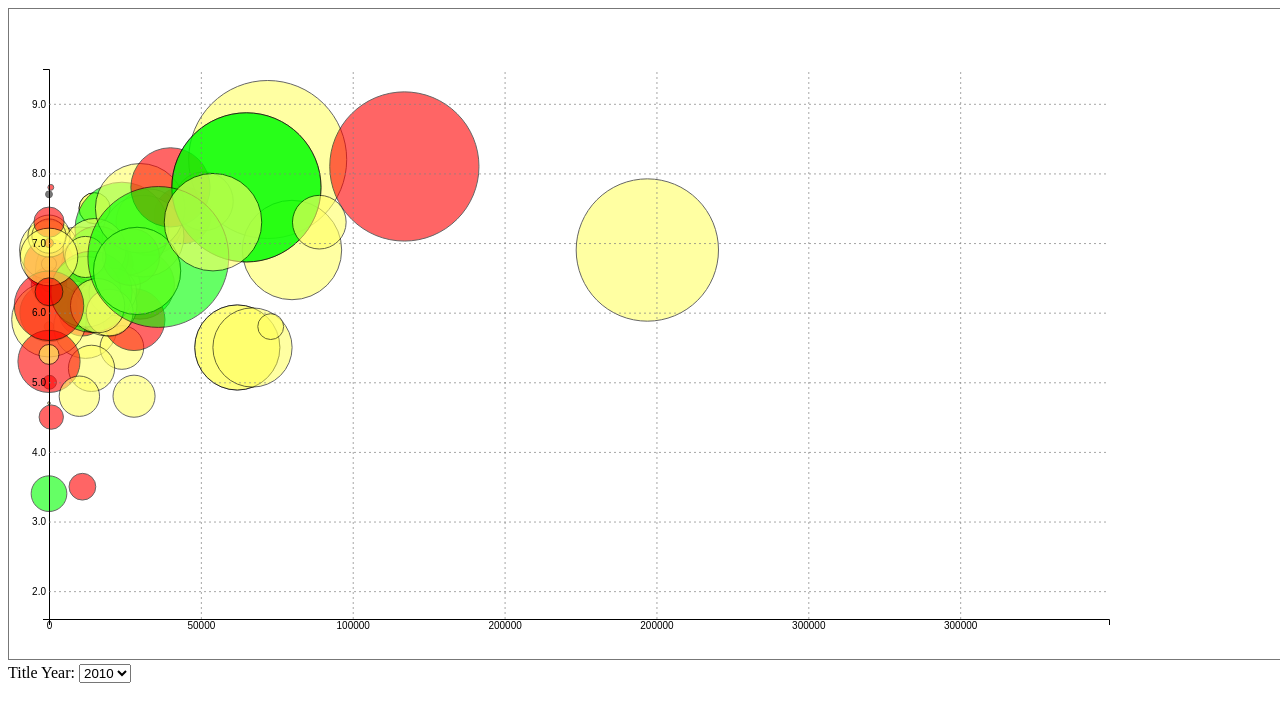
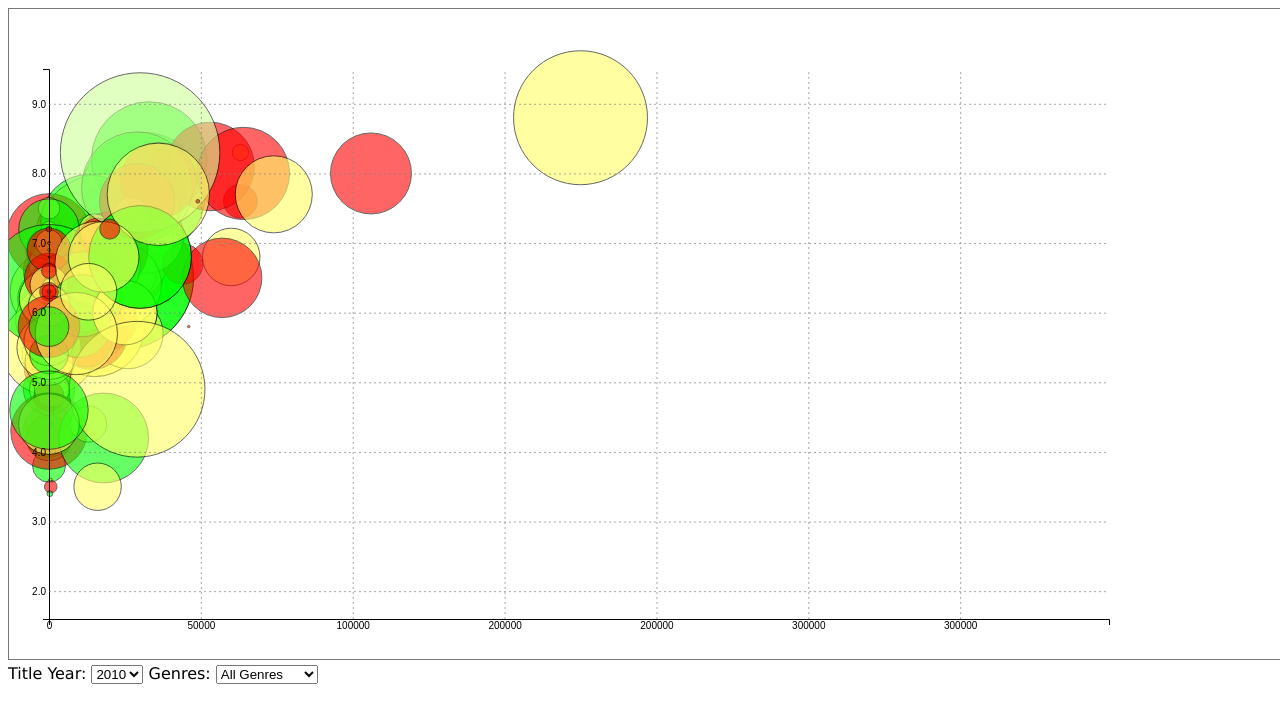
Before and after one commit to kevin180git/CS4460, a plain HTML site: page index.html in a window 1280 px wide. Shown: the top 722 px of the page. Drawn offline with nearby package versions, Linux system fonts and the light colour scheme.

Commit message:
added drop down for genre, seems to work now again

```diff
--- a/css/style.css
+++ b/css/style.css
@@ -28,3 +28,7 @@
 .bChart:hover text {
     visibility: visible;
 }
+
+#dropDown {
+    font-family: Verdana;
+}
--- a/index.html
+++ b/index.html
@@ -10,7 +10,7 @@
         <svg width="1400" height="650" style="border: 1px solid #777;">
         </svg>
 
-        <div>
+        <div id = "dropDown">
             <label for="yearSelect">Title Year: </label>
             <select class="custom-select" id="yearSelect" onchange="onYearChanged()">
               <option selected value="2010">2010</option>
@@ -20,6 +20,39 @@
               <option value="2014">2014</option>
               <option value="2015">2015</option>
               <option value="2016">2016</option>
+              <option value="All">All</option>
+
+            </select>
+
+            <label for="genreSelect">Genres: </label>
+            <select class="custom-select" id="genreSelect" onchange="onGenreChanged()">
+              <option selected value="All Genres">All Genres</option>
+              <option value="Comedy">Comedy</option>
+              <option value="Drama">Drama</option>
+              <option value="Romance">Romance</option>
+              <option value="Biography">Biography</option>
+              <option value="Sport">Sport</option>
+              <option value="Action">Action</option>
+              <option value="Adventure">Adventure</option>
+              <option value="History">History</option>
+              <option value="War">War</option>
+              <option value="Horror">Horror</option>
+              <option value="Mystery">Mystery</option>
+              <option value="Thriller">Thriller</option>
+              <option value="Sci-Fi">Sci-Fi</option>
+              <option value="Crime">Crime</option>
+              <option value="Documentary">Documentary</option>
+              <option value="Music">Music</option>
+              <option value="Fantasy">Fantasy</option>
+              <option value="Family">Family</option>
+              <option value="Western">Western</option>
+              <option value="Animation">Animation</option>
+              <option value="Musical">Musical</option>
+              <option value="News">News</option>
+              <option value="Reality-TV">Reality-TV</option>
+              <option value="Game-Show">Game-Show</option>
+              <option value="Short">Short</option>
+
 
             </select>
         </div>
--- a/js/main.js
+++ b/js/main.js
@@ -1,9 +1,20 @@
+selectedYear = 2010;
+selectedGenre = "All Genres";
+
 function onYearChanged() {
     var select = d3.select('#yearSelect').node();
     // Get current value of select element
-    var year = select.options[select.selectedIndex].value;
+    selectedYear = select.options[select.selectedIndex].value;
     // Update chart with the selected category of letters
-    updateChart(year);
+    updateChart(selectedYear,selectedGenre);
+}
+
+function onGenreChanged() {
+    var select = d3.select('#genreSelect').node();
+    // Get current value of select element
+    selectedGenre = select.options[select.selectedIndex].value;
+    // Update chart with the selected category of letters
+    updateChart(selectedYear, selectedGenre);
 }
 
 var svg = d3.select('svg');
@@ -95,17 +106,44 @@ d3.csv('./data/movies.csv',
                 .tickSizeInner(-chartWidth)
                 .tickFormat(d3.format(".1f")));
 
-        updateChart(2016);
+        updateChart(selectedYear,selectedGenre);
+        getAllGenres();
+        //updateChartG("All Genres");
 
     });
 
-function updateChart(year) {
+function getAllGenres() {
+    nestByGenres = d3.nest()
+            .key(function(d) { return d.genres})
+            .entries(datum);
+
+    diffGenres = [];
+
+    for(i in nestByGenres) { //i is index
+        var arrGenre = nestByGenres[i].key.split("|");
+        for (j in arrGenre) {
+            if (!diffGenres.includes(arrGenre[j])) {
+                diffGenres.push(arrGenre[j]);
+            }
+        }
+    }
+    console.log(diffGenres);
+
+}
+
+function updateChart(year, genre) {
     var filteredYears = datum.filter(function(d){
+        if (year == "All") {return true;}
         return year == d.year;
     });
 
+    var filteredYearAndGenres = filteredYears.filter(function(d){
+        if (genre == "All Genres") {return true;}
+        return d.genres.includes(genre);
+    });
+
     var bChart = bubbleChart.selectAll('.bChart')
-        .data(filteredYears, function(d) { return d.movieTitle});
+        .data(filteredYearAndGenres, function(d) { return d.movieTitle});
 
     var bChartEnter = bChart.enter()
         .append('g')
@@ -125,7 +163,7 @@ function updateChart(year) {
         })
         .style('fill', function(d){
             if (d.contentRating.includes("TV")) {
-                console.log(d.contentRating);
+                //console.log(d.contentRating);
                 return '#b42695';
             } else if (d.contentRating === "G") {
                 return '#ccff99';
@@ -151,13 +189,4 @@ function updateChart(year) {
             });
     bChart.exit().remove();
 
-
-
-
-
-
-
-
-
-
 }
```
Also changed, not shown: favicon.ico (added).
